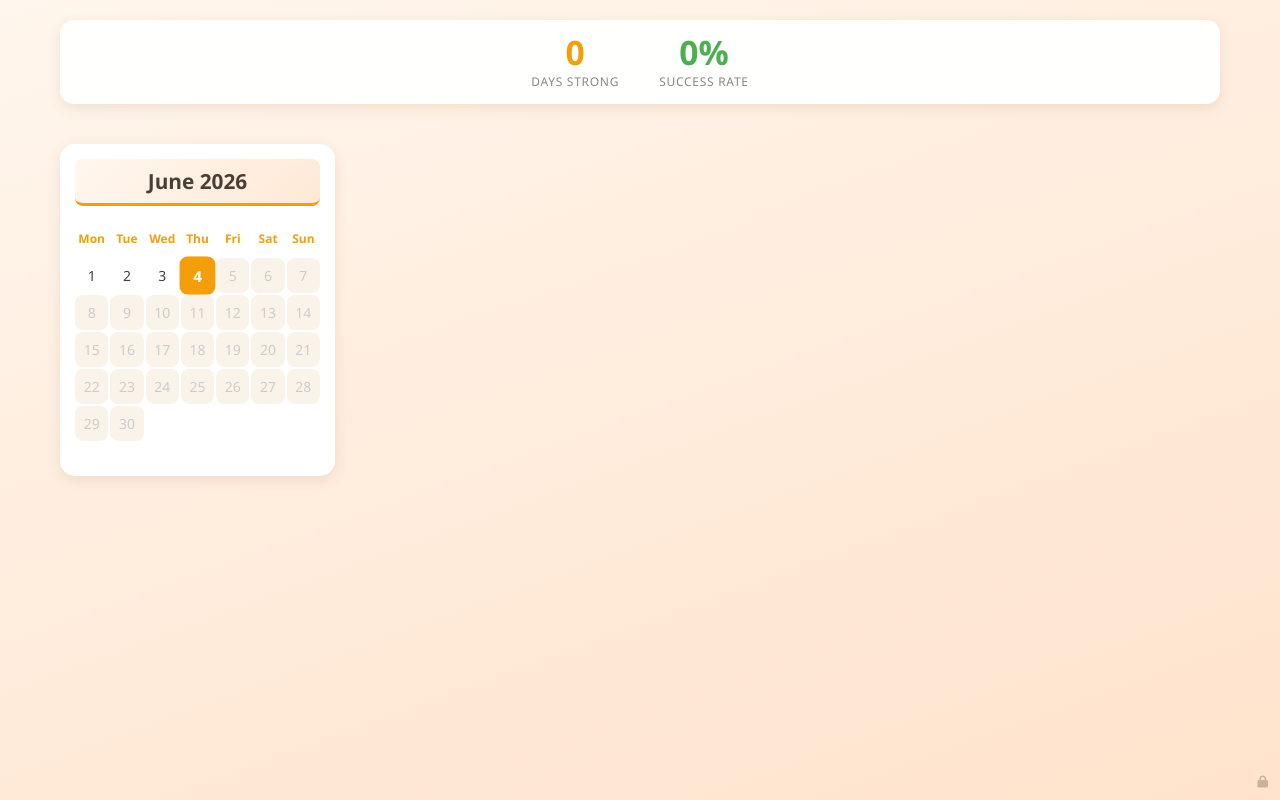
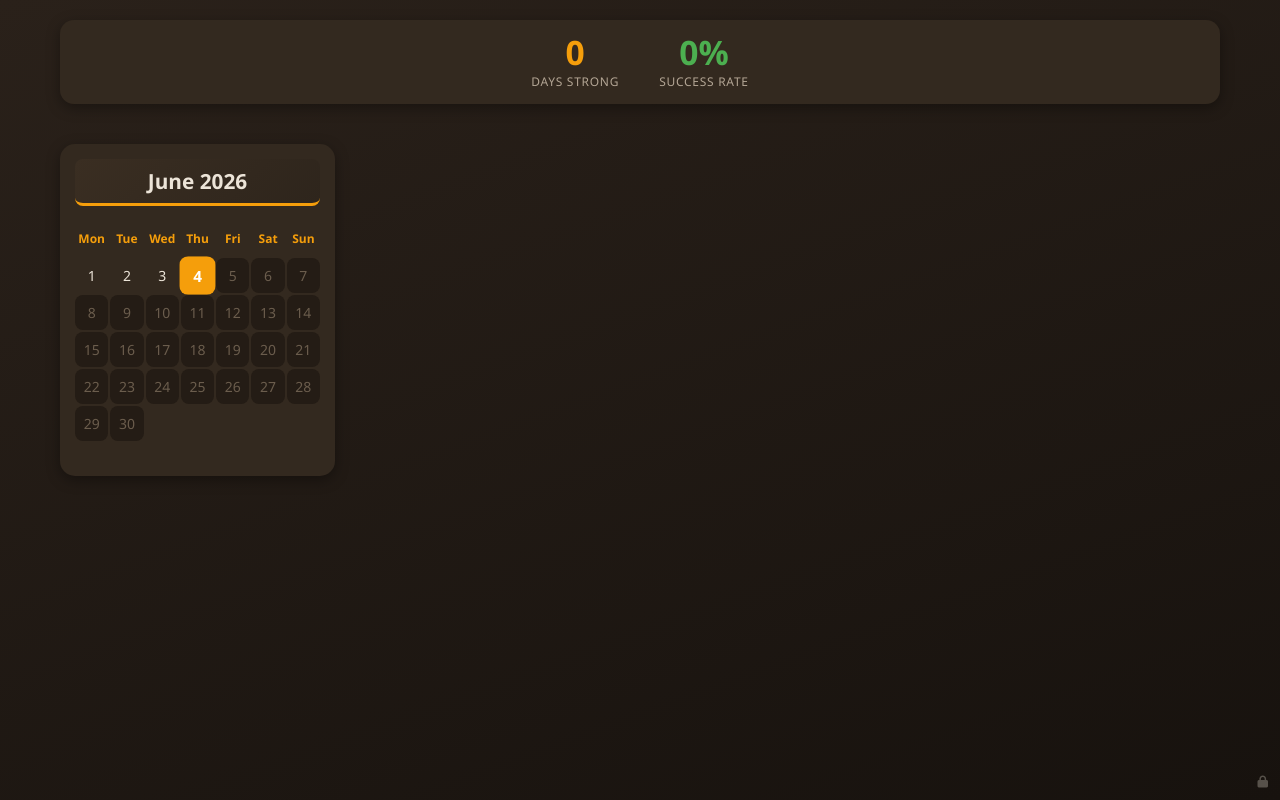
Before and after one commit to simbadzina/tracker, a Flask app: page / in a window 1280 px wide. Run offline with Flask 3, Linux system fonts and the light colour scheme; data that the repository does not hold is empty.

Commit message:
Darken theme: warm dusk (dark brown bg, dark cards, light text)
Co-Authored-By: Claude Opus 4.8 (1M context) <noreply@anthropic.com>

```diff
--- a/templates/index.html
+++ b/templates/index.html
@@ -16,10 +16,10 @@
 
         body {
             font-family: 'Segoe UI', Tahoma, Geneva, Verdana, sans-serif;
-            background: linear-gradient(160deg, #fff6ed 0%, #ffe3cc 100%);
+            background: linear-gradient(160deg, #2a211a 0%, #17120e 100%);
             background-attachment: fixed;
             min-height: 100vh;
-            color: #4a3f35;
+            color: #ece4d8;
         }
 
         .container {
@@ -31,11 +31,11 @@
 
 
         .streak-info {
-            background: rgba(255, 255, 255, 0.95);
+            background: #33291f;
             border-radius: 14px;
             padding: 14px 24px;
             margin-bottom: 20px;
-            box-shadow: 0 4px 14px rgba(120, 80, 40, 0.12);
+            box-shadow: 0 4px 14px rgba(0, 0, 0, 0.35);
             display: flex;
             justify-content: center;
             align-items: center;
@@ -64,7 +64,7 @@
             font-size: 0.75rem;
             text-transform: uppercase;
             letter-spacing: 0.06em;
-            color: #888;
+            color: #b3a594;
             margin-top: 2px;
         }
 
@@ -142,8 +142,8 @@
         }
 
         .calendar-day.future-date {
-            color: #ccc;
-            background: #faf3ea;
+            color: #6b5d4d;
+            background: #241c15;
         }
 
         /* Subtle login/logout control, tucked in the corner */
@@ -156,13 +156,13 @@
         }
 
         .auth-control a {
-            color: rgba(74, 63, 53, 0.3);
+            color: rgba(236, 228, 216, 0.3);
             text-decoration: none;
             transition: color 0.3s ease;
         }
 
         .auth-control a:hover {
-            color: rgba(74, 63, 53, 0.85);
+            color: rgba(236, 228, 216, 0.85);
         }
 
         .calendar-day.today {
@@ -216,10 +216,10 @@
         }
 
         .month-card {
-            background: white;
+            background: #33291f;
             border-radius: 15px;
             padding: 15px;
-            box-shadow: 0 4px 14px rgba(120, 80, 40, 0.12);
+            box-shadow: 0 4px 14px rgba(0, 0, 0, 0.35);
             width: 100%;
             min-height: 280px;
             /* Performance optimizations */
@@ -232,9 +232,9 @@
             font-size: 1.3rem;
             font-weight: bold;
             margin-bottom: 15px;
-            color: #4a3f35;
+            color: #ece4d8;
             padding: 8px;
-            background: linear-gradient(135deg, #fff7ef, #ffe9d6);
+            background: linear-gradient(135deg, #3a2e22, #2e251c);
             border-radius: 8px;
             border-bottom: 3px solid #f59e0b;
         }
```
